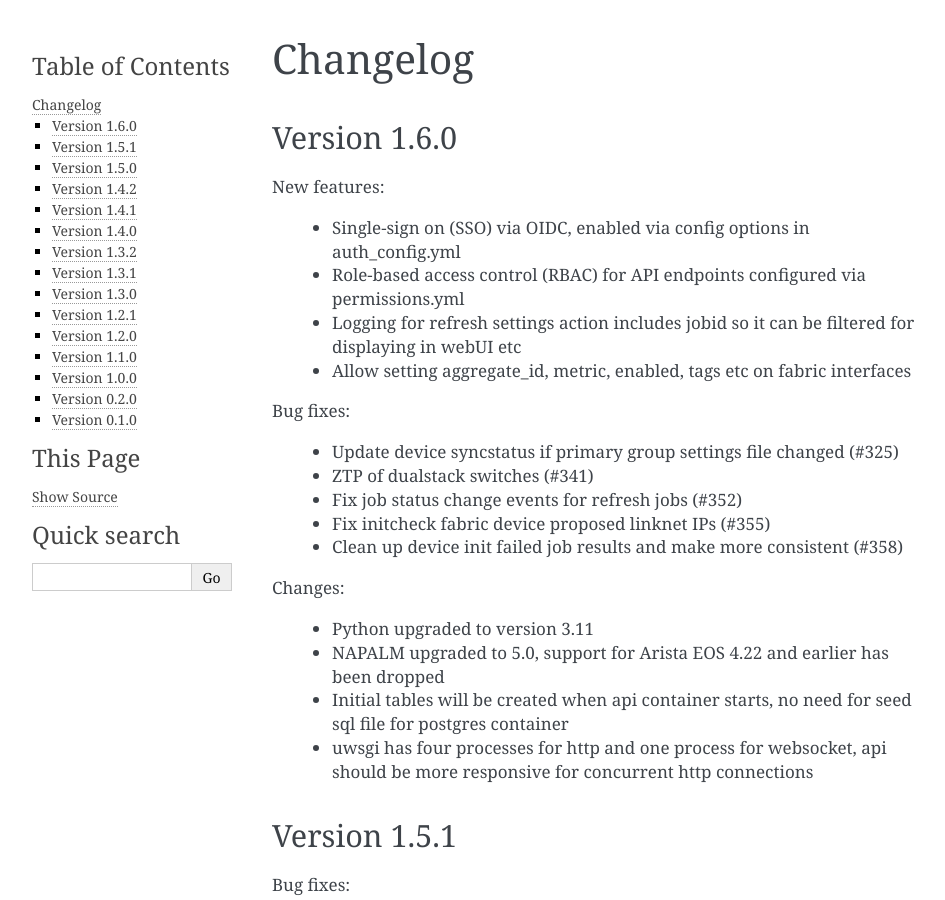
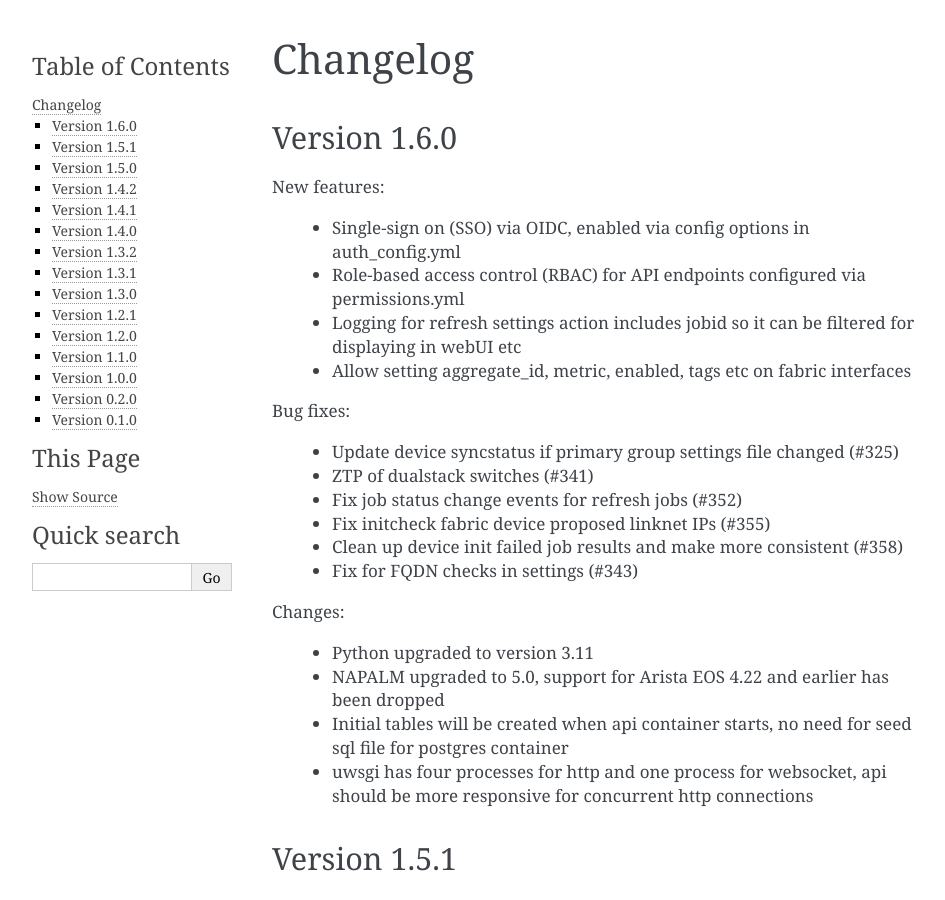
Before and after one commit to SUNET/cnaas-nms, a Sphinx documentation site: the page built from docs/changelog/index.rst, in a window 1280 px wide and 900 px high. Shown: the whole window, without its empty margins (148-1093 px from the left). Built offline with Sphinx 7.4.7, drawn with Linux system fonts in a browser that asks for light colours.

Commit message:
release note fqdn fix

```diff
--- a/docs/changelog/index.rst
+++ b/docs/changelog/index.rst
@@ -18,6 +18,7 @@ Bug fixes:
  - Fix job status change events for refresh jobs (#352)
  - Fix initcheck fabric device proposed linknet IPs (#355)
  - Clean up device init failed job results and make more consistent (#358)
+ - Fix for FQDN checks in settings (#343)
 
 Changes:
 
```
